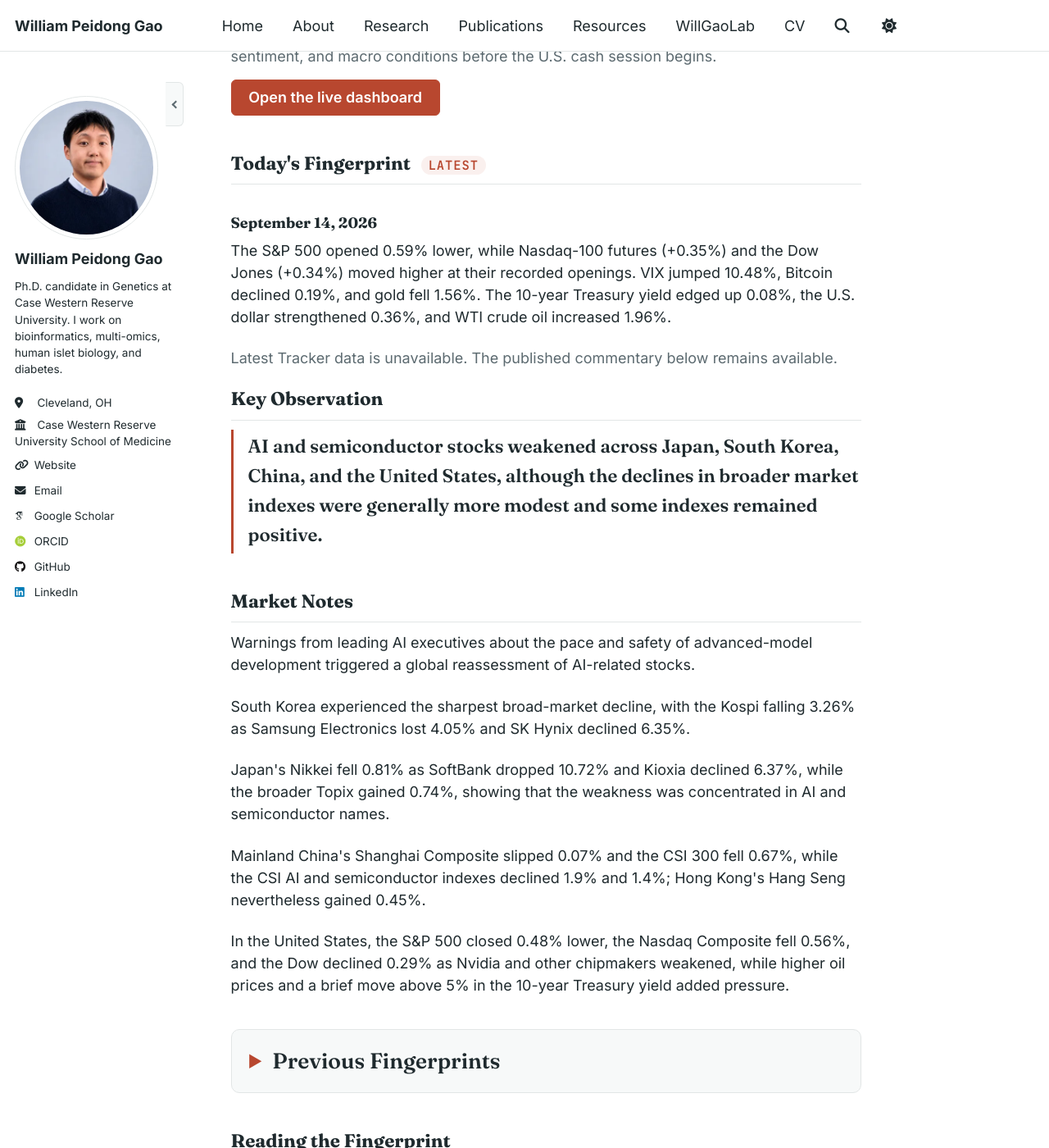
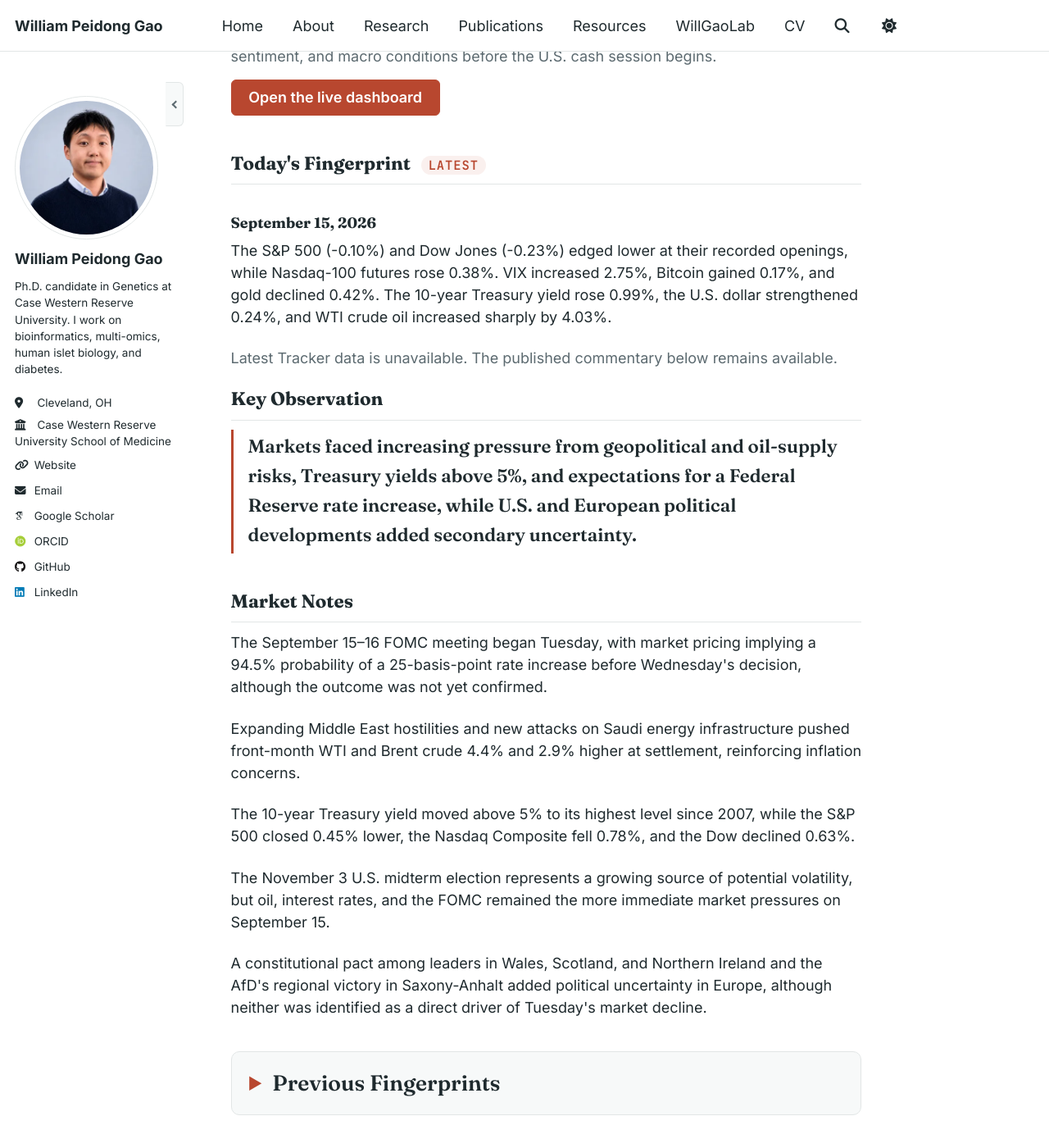
Before and after one commit to PeidongGao/WilliamGaoWeb, a Jekyll site: the page built from _pages/market-fingerprint.md, in a window 1280 px wide and 1400 px high, scrolled down 296 px. Shown: the whole window at 82% size. Built offline with Jekyll 4.4.1, drawn with Linux system fonts in a browser that asks for light colours; some web fonts are replaced.

Commit message:
Add September 15 market commentary

```diff
--- a/_data/market_commentary.yml
+++ b/_data/market_commentary.yml
@@ -1,3 +1,13 @@
+- date: "2026-09-15"
+  summary: "The S&P 500 (-0.10%) and Dow Jones (-0.23%) edged lower at their recorded openings, while Nasdaq-100 futures rose 0.38%. VIX increased 2.75%, Bitcoin gained 0.17%, and gold declined 0.42%. The 10-year Treasury yield rose 0.99%, the U.S. dollar strengthened 0.24%, and WTI crude oil increased sharply by 4.03%."
+  key_observation: "Markets faced increasing pressure from geopolitical and oil-supply risks, Treasury yields above 5%, and expectations for a Federal Reserve rate increase, while U.S. and European political developments added secondary uncertainty."
+  market_notes:
+    - "The September 15–16 FOMC meeting began Tuesday, with market pricing implying a 94.5% probability of a 25-basis-point rate increase before Wednesday's decision, although the outcome was not yet confirmed."
+    - "Expanding Middle East hostilities and new attacks on Saudi energy infrastructure pushed front-month WTI and Brent crude 4.4% and 2.9% higher at settlement, reinforcing inflation concerns."
+    - "The 10-year Treasury yield moved above 5% to its highest level since 2007, while the S&P 500 closed 0.45% lower, the Nasdaq Composite fell 0.78%, and the Dow declined 0.63%."
+    - "The November 3 U.S. midterm election represents a growing source of potential volatility, but oil, interest rates, and the FOMC remained the more immediate market pressures on September 15."
+    - "A constitutional pact among leaders in Wales, Scotland, and Northern Ireland and the AfD's regional victory in Saxony-Anhalt added political uncertainty in Europe, although neither was identified as a direct driver of Tuesday's market decline."
+
 - date: "2026-09-14"
   summary: "The S&P 500 opened 0.59% lower, while Nasdaq-100 futures (+0.35%) and the Dow Jones (+0.34%) moved higher at their recorded openings. VIX jumped 10.48%, Bitcoin declined 0.19%, and gold fell 1.56%. The 10-year Treasury yield edged up 0.08%, the U.S. dollar strengthened 0.36%, and WTI crude oil increased 1.96%."
   key_observation: "AI and semiconductor stocks weakened across Japan, South Korea, China, and the United States, although the declines in broader market indexes were generally more modest and some indexes remained positive."
```
